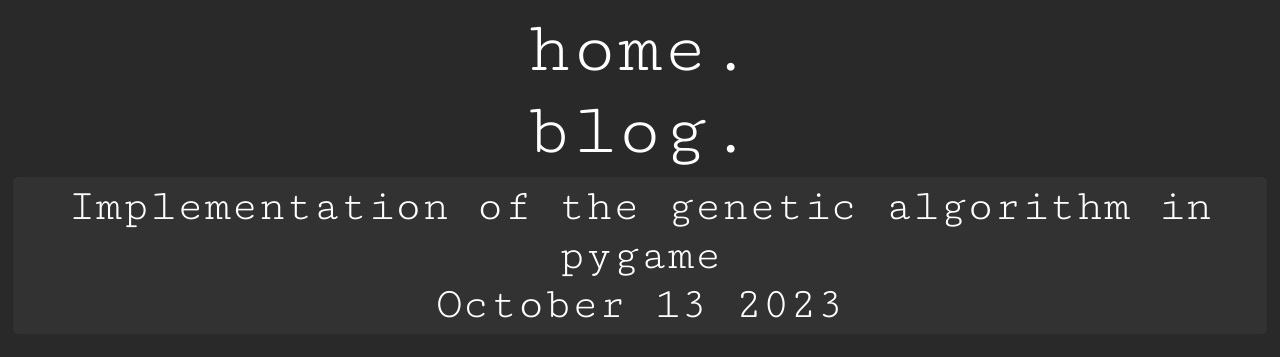
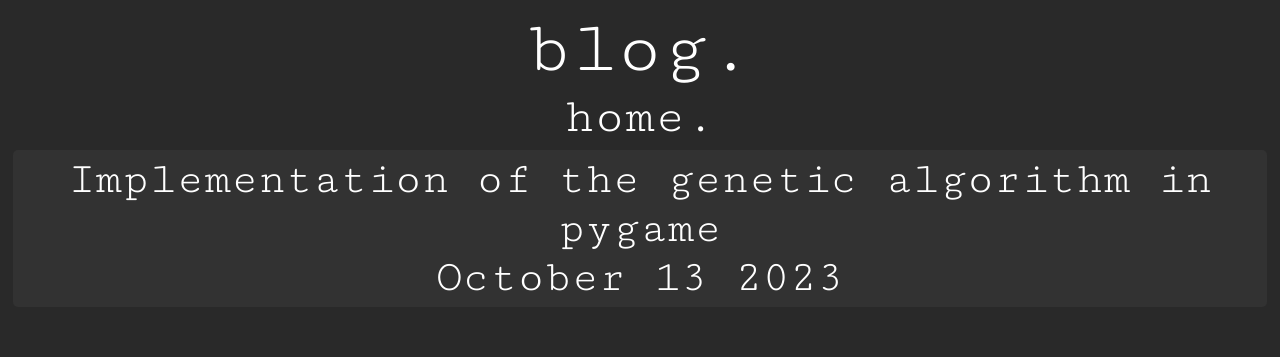
Before and after one commit to Minejerik/minejerik.dev, a Flask app: page /blog in a window 1280 px wide. Shown: the top 357 px of the page. Run offline with Flask 3, Linux system fonts and the light colour scheme.

Commit message:
changed some stuff around, add date to blog post page

```diff
--- a/blog/1.md
+++ b/blog/1.md
@@ -2,7 +2,6 @@
 SOURCE:https://github.com/Minejerik/pygamegeneticalgorithm
 DATE:October 13 2023
 
-# Implementation of the genetic algorithm in pygame
 
 ![gif of the genetic algorithm in progress](/static/1/genalgo.gif)
 ###### you can see how the green dots(agents) try to reach the big blue dot(goal)
--- a/main.py
+++ b/main.py
@@ -77,7 +77,9 @@
   return render_template("blog_post.html",
                          title=title,
                          content=markdown.markdown(str(content)),
-                         source=source)
+                         source=source,
+                         date=date
+                        )
 
 
 app.run(host='0.0.0.0', port=81, debug=True, use_evalex=False)
--- a/static/style.css
+++ b/static/style.css
@@ -44,4 +44,5 @@
   border-radius:5px;
   padding:5px;
   margin:5px;
+  font-size:30px;
 }
--- a/templates/blog.html
+++ b/templates/blog.html
@@ -8,8 +8,8 @@
     <link rel="stylesheet" type="text/css" href="{{url_for('static',filename='style.css')}}">
   </head>
   <body>
-    <a href="/" style="font-size:75px">home.</a>
     <div style="font-size:75px">blog.</div>
+    <a href="/" style="font-size:50px">home.</a>
     {% for i in range(posts | length) %}
       {% set source = sources[i] %}
       {% set title = titles[i] %}
--- a/templates/blog_post.html
+++ b/templates/blog_post.html
@@ -11,6 +11,8 @@
     <a href="/">home.</a>
     <a href="{{source}}">source.</a>
       <div class="content" style="justify-content:center;">
+        <h1>{{title}}</h1>
+        <div>{{date}}</div>
         {{content | safe}}
       </div>
   </body>
```
